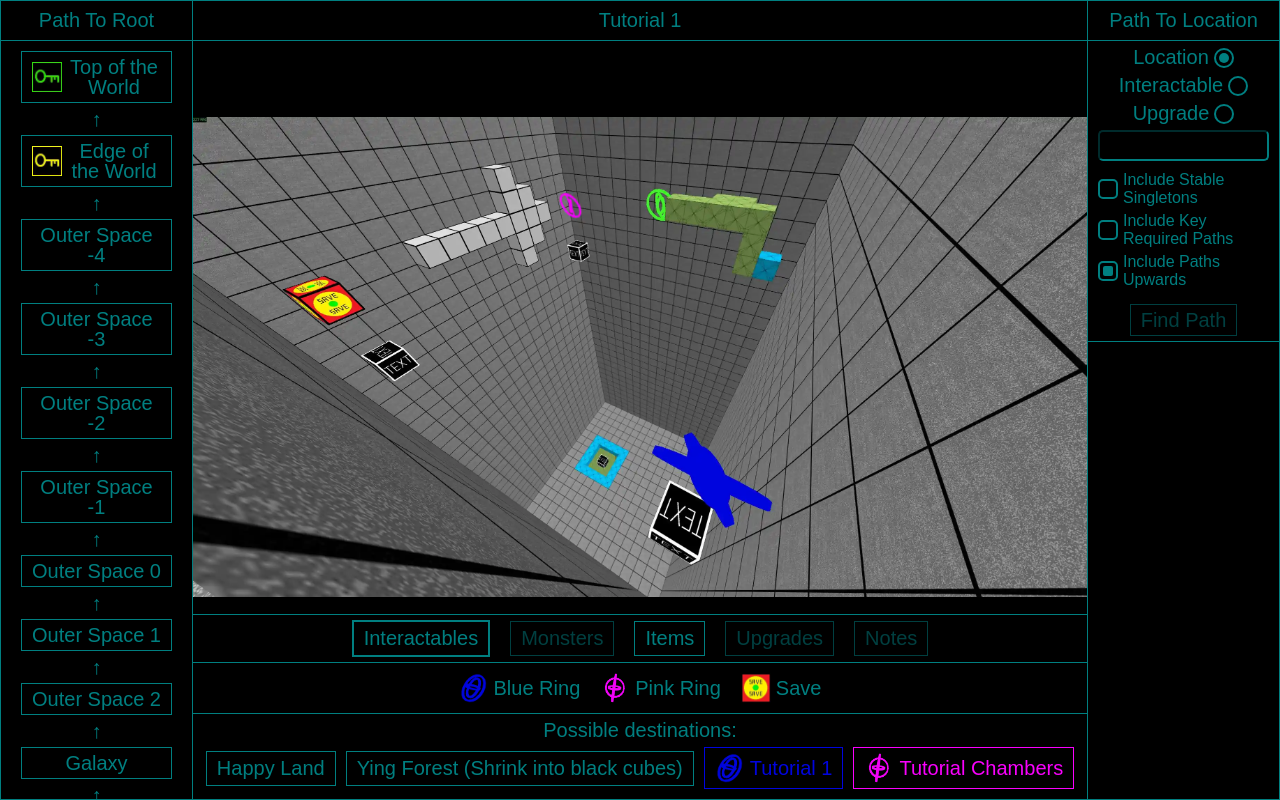
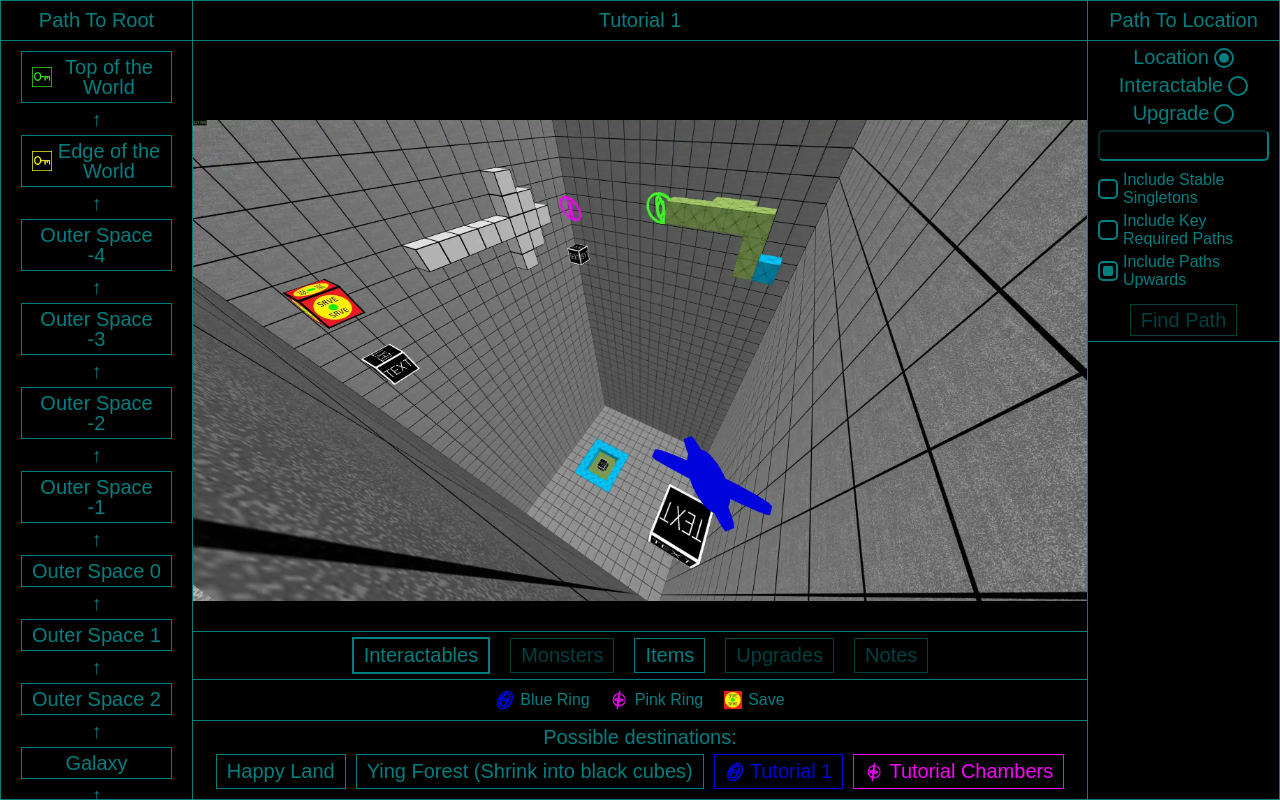
Before and after one commit to Tntmister/FractalBlockWorldMap, a Next.js app: page / in a window 1280 px wide. Built offline with nearby package versions, Linux system fonts and the light colour scheme; a web font is replaced by a local one.

Commit message:
tweak node info css

```diff
--- a/src/app/css/main.css
+++ b/src/app/css/main.css
@@ -168,8 +168,8 @@ body {
 }
 
 .icon-small {
-	height: 1.5rem;
-	width: 1.5rem;
+	height: 1rem;
+	width: 1rem;
 }
 
 #pathfindSelector {
--- a/src/app/css/nodeInfo.css
+++ b/src/app/css/nodeInfo.css
@@ -84,6 +84,7 @@
 #nodeInfoContent {
 	display: flex;
 	justify-content: center;
+	font-size: 16px;
 	gap: 1rem;
 	margin: 0.5rem;
 	flex-wrap: wrap;
```
